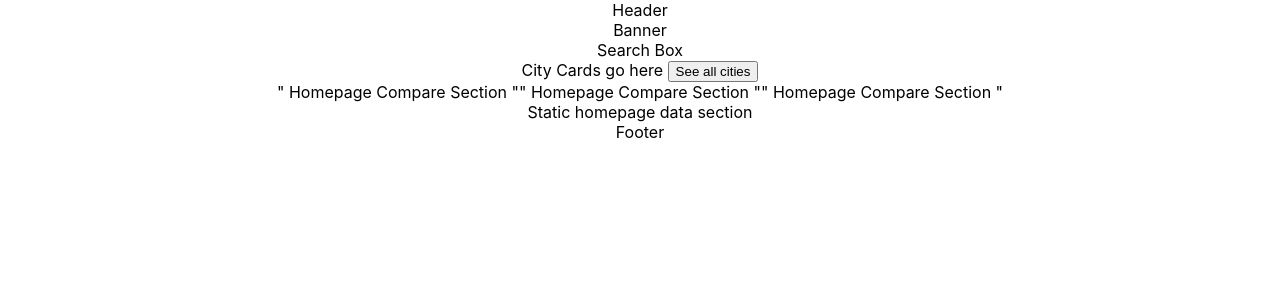
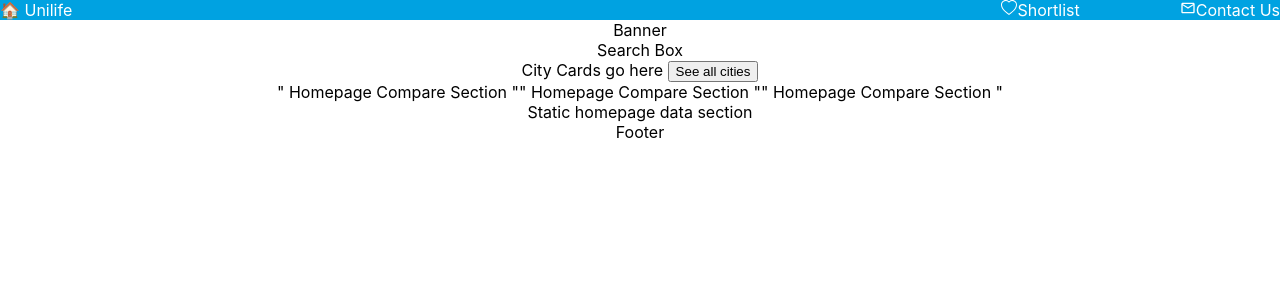
Before and after one commit to jasmatazzy/unilife-apartment-app, a React (Create React App) app: page / in a window 1280 px wide. Shown: the top 300 px of the page. Built offline with nearby package versions, Linux system fonts and the light colour scheme.

Commit message:
added react icons, init setup of header complete

```diff
--- a/package.json
+++ b/package.json
@@ -9,6 +9,7 @@
     "dotenv": "^16.0.3",
     "react": "^18.2.0",
     "react-dom": "^18.2.0",
+    "react-icons": "^4.7.1",
     "react-router-dom": "^6.8.0",
     "react-scripts": "5.0.1",
     "web-vitals": "^2.1.4"
--- a/src/components/Header/Header.css
+++ b/src/components/Header/Header.css
@@ -0,0 +1,14 @@
+.header{
+    display: flex;
+    color: white;
+    background-color: #00A2E1;
+    justify-content: space-between;
+}
+
+.right-side{
+    display: flex;
+}
+
+.shortlist{
+    margin-right: 100px;
+}
--- a/src/components/Header/Header.js
+++ b/src/components/Header/Header.js
@@ -1,9 +1,27 @@
 import React from 'react'
+import { BsHeart } from "react-icons/bs";
+import { MdOutlineMail } from "react-icons/md";
+// import home from '../../assets/icon-home.png'
 import './Header.css'
 
 const Header = () => {
   return (
-    <div>Header </div>
+    <div className='header'>
+      <div className='home-button'>
+        🏠
+        Unilife
+      </div>
+      <div className='right-side'>
+        <div className='shortlist'>
+          <BsHeart />
+          Shortlist
+        </div>
+        <div className='contact-us'>
+          <MdOutlineMail />
+          Contact Us
+        </div>
+      </div>
+    </div>
   )
 }
 
```
Also changed, not shown: src/assets/icon-home.png (added), 1 other file (tests, documents, lock files or other folders).
